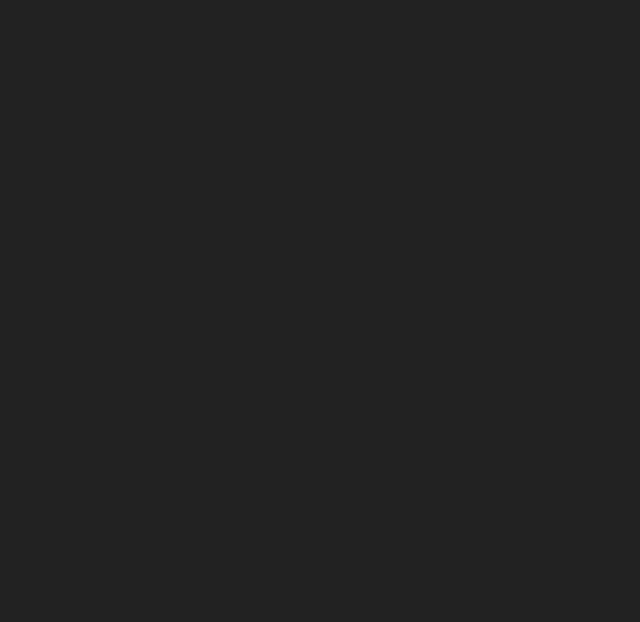
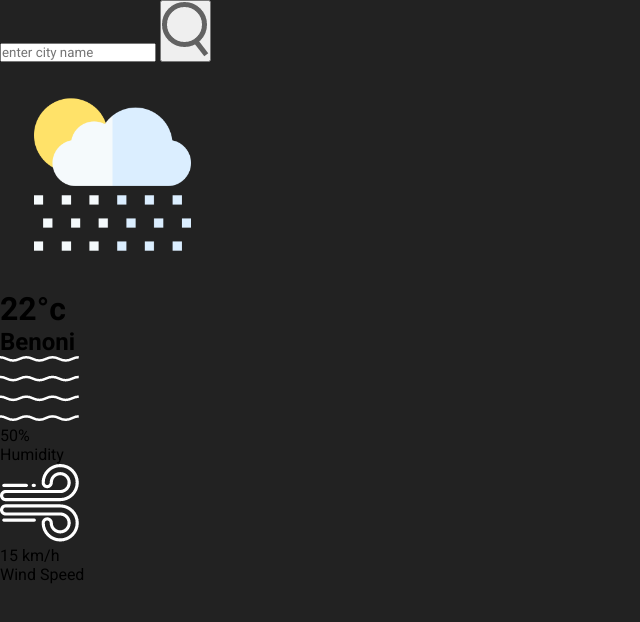
Before and after one commit to Vutlhari-Mabasa/Weather, a plain HTML site: page index.html in a window 1280 px wide. Shown: the whole page, without its empty margins (0-640 px from the left). Drawn offline with Linux system fonts and the light colour scheme.

Commit message:
added new weather information, wind and humidity and the image icons for both

```diff
--- a/index.html
+++ b/index.html
@@ -7,6 +7,33 @@
     <link rel="stylesheet" href="styles.css">
 </head>
 <body>
-
+    <div class="card">
+        <div class="search">
+            <input type="text" placeholder="enter city name" spellcheck="false">
+            <button><img src="images/search.png"></button>
+        </div>
+            <div class="weather">
+                <img src="images/rain.png" class="weather-icon">
+                <h1 class="temp">22°c</h1>
+                <h2 class="city">Benoni</h2>
+                <div class="details">
+                    <div class="col">
+                        <img src="images/humidity.png" >
+                        <div>
+                           <p class="humidity">50%</p>
+                           <p>Humidity</p>
+                        </div>
+                    </div>
+                     <div class="col">
+                        <img src="images/wind.png" >
+                        <div>
+                           <p class="wind">15 km/h</p>
+                           <p>Wind Speed</p>
+                        </div>
+                    </div>
+                </div>
+                </div>
+            </div>
+    </div>
 </body>
 </html>
```
